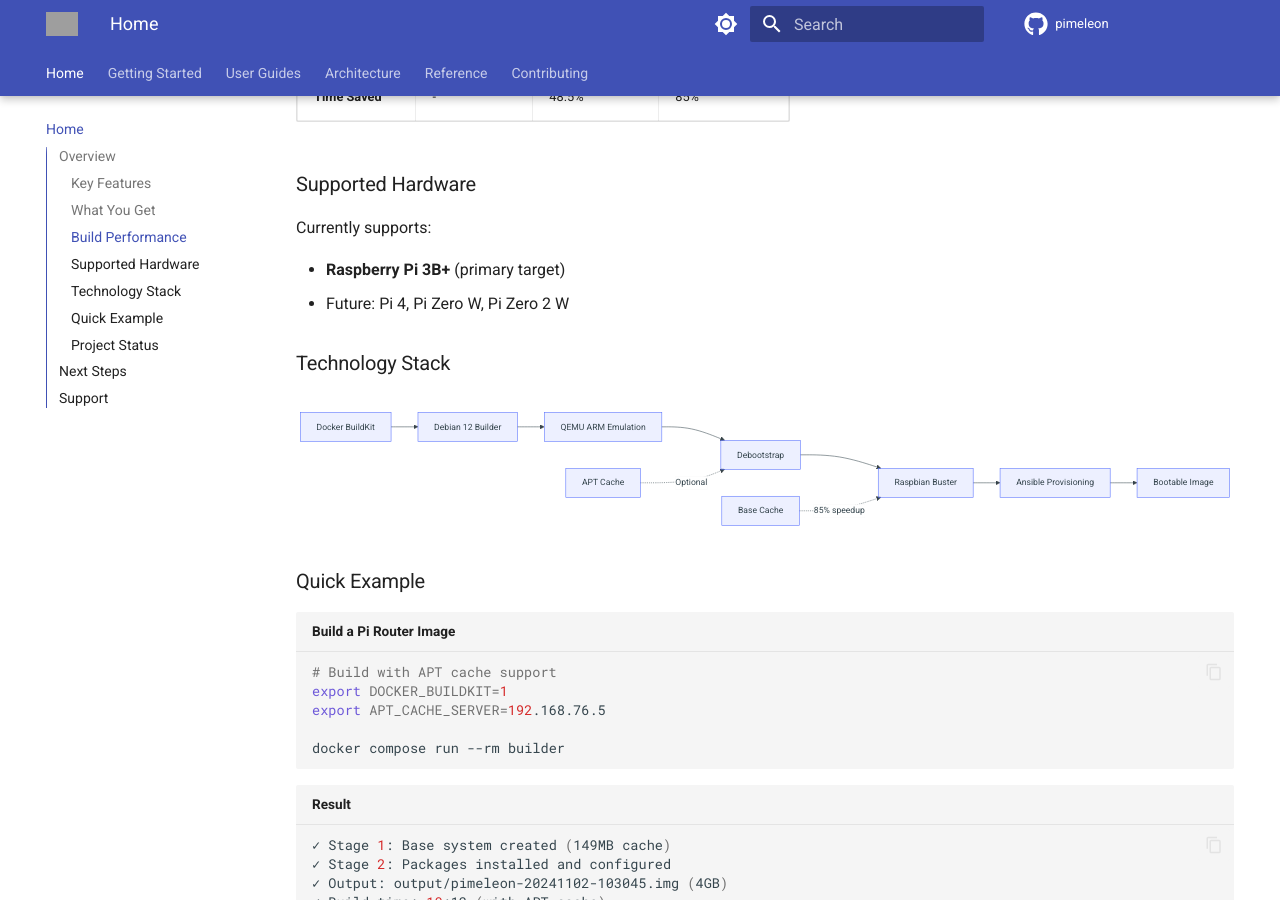
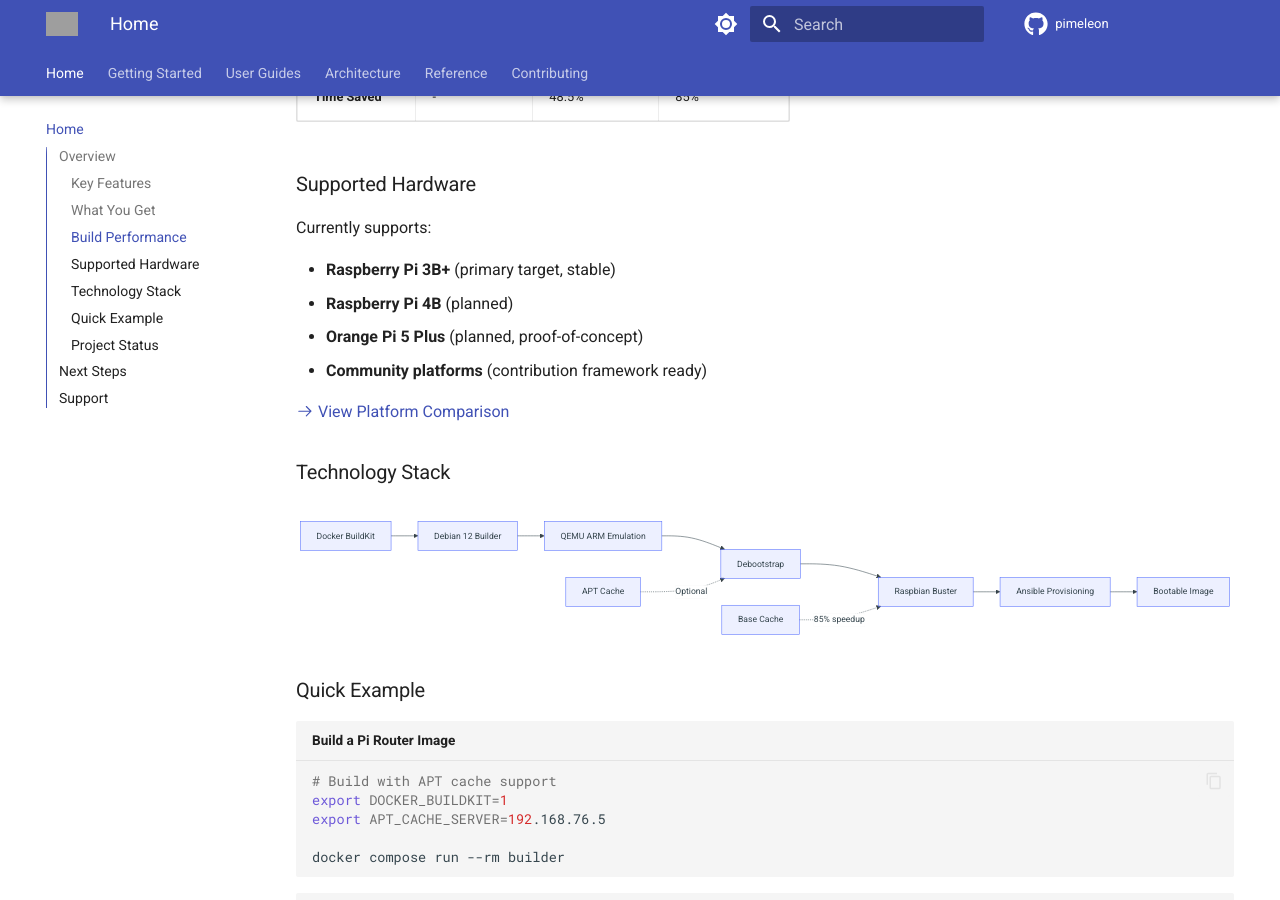
Before and after one commit to pimeleon/build-pimeleon, an MkDocs documentation site: the page built from docs/index.md, in a window 1280 px wide and 900 px high, scrolled down 1611 px. Built offline with MkDocs 1.6.1 and Material for MkDocs 9.7.7, drawn with Linux system fonts in a browser that asks for light colours; comment, search, counter and statistics services are not loaded; the version menu is left out; some of the changed text lies outside the part shown; grey boxes are pictures that could not be loaded.

Commit message:
docs: add multi-platform references to main documentation index
- Add multi-platform card to main grid
- Update supported hardware section
- Add platform comparison link
- Include platform contribution guide in next steps

```diff
--- a/docs/index.md
+++ b/docs/index.md
@@ -33,6 +33,14 @@
     Complete CLI, configuration, and API reference
 
     [:octicons-arrow-right-24: Reference Docs](reference/cli-commands.md)
+
+-   :material-devices:{ .lg .middle } __Multi-Platform__
+
+    ---
+
+    Support for multiple ARM SBCs with hardware profiles
+
+    [:octicons-arrow-right-24: Platform Documentation](platforms/README.md)
 
 </div>
 
@@ -75,8 +83,12 @@
 
 Currently supports:
 
-- **Raspberry Pi 3B+** (primary target)
-- Future: Pi 4, Pi Zero W, Pi Zero 2 W
+- **Raspberry Pi 3B+** (primary target, stable)
+- **Raspberry Pi 4B** (planned)
+- **Orange Pi 5 Plus** (planned, proof-of-concept)
+- **Community platforms** (contribution framework ready)
+
+[:octicons-arrow-right-24: View Platform Comparison](platforms/README.md)
 
 ### Technology Stack
 
@@ -139,6 +151,10 @@
 
     See the [Development Setup](contributing/development.md) and [Testing Guide](contributing/testing.md)
 
+-   **Adding a new platform?**
+
+    Check out the [Multi-Platform Strategy](architecture/multi-platform-strategy.md) and [Platform Contribution Guide](contributing/adding-platforms.md)
+
 </div>
 
 ## Support
```
